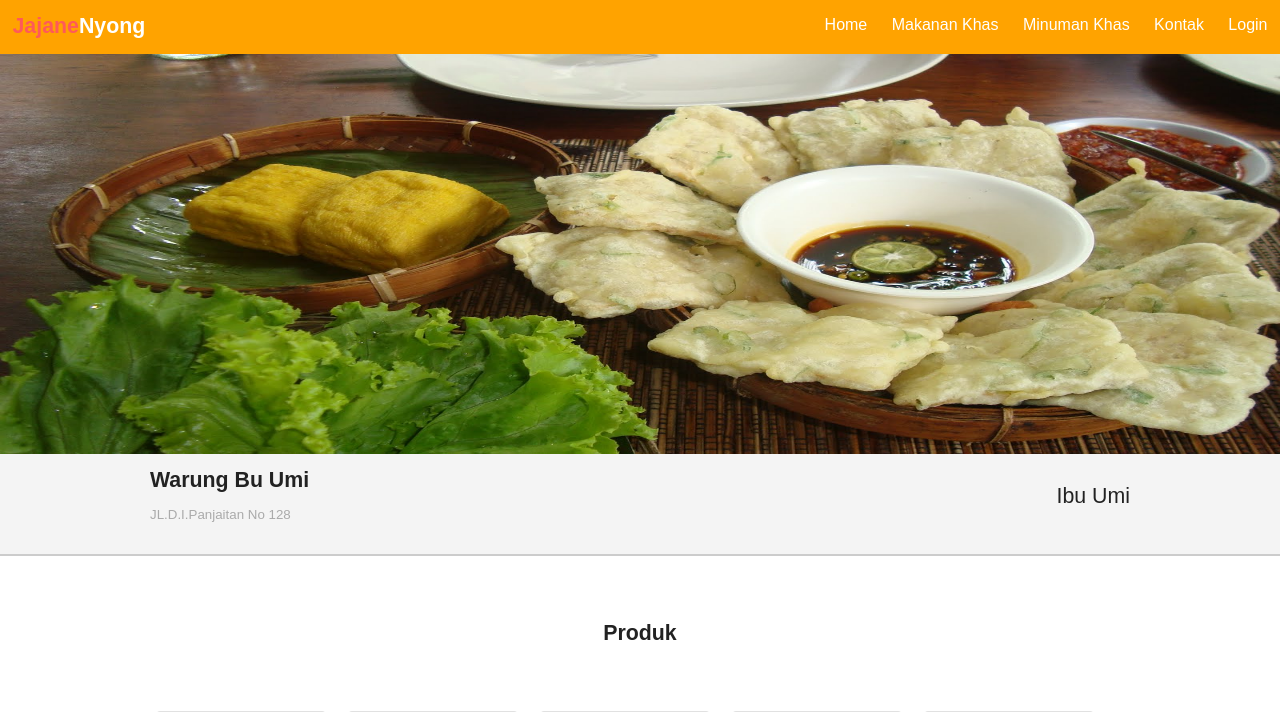
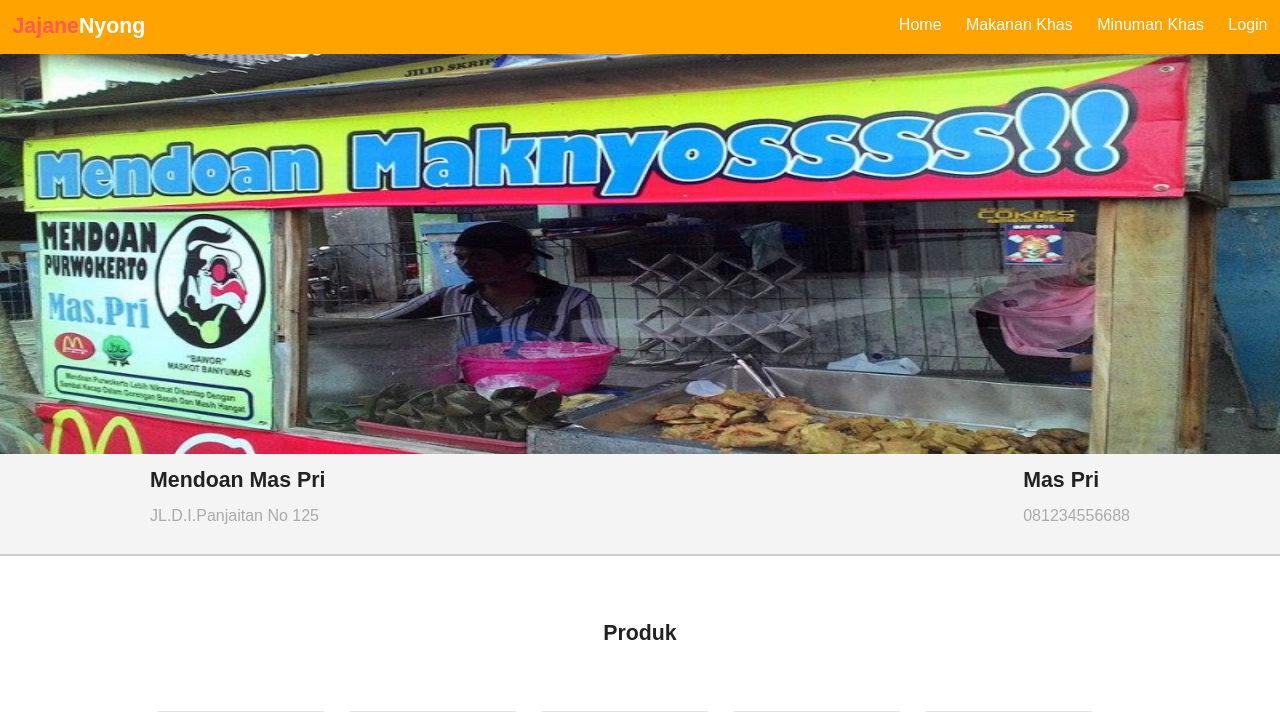
Before and after one commit to AstoMiwanda/Jajane-Nyong, a PHP site: page /toko.php in a window 1280 px wide. Shown: the top 712 px of the page. Run offline with PHP 8.4, Linux system fonts and the light colour scheme.

Commit message:
Add files via upload

```diff
--- a/Hackathon/assets/css/kuliner.css
+++ b/Hackathon/assets/css/kuliner.css
@@ -366,19 +366,14 @@ body{
 	color: #222;
 }
 #toko .tentang h2{
-	font-size: 10pt;
+	font-size: 12pt;
 	font-weight: normal;
+	margin-top: 5px;
 	color: #aaa;
 	margin-left: 150px;
 }
 #toko .title{
 	float: left;
-}
-#toko .pemilik{
-	float: right;
-	font-size: 16pt;
-	color: #222;
-	margin: 30px 150px 0 0;
 }
 #toko .produk-list{
 	width: 990px;
--- a/Hackathon/beranda.php
+++ b/Hackathon/beranda.php
@@ -14,7 +14,6 @@
 				<li><a href="beranda.php">Home</a></li>
 				<li><a href="makananKhas.php">Makanan Khas</a></li>
 				<li><a href="minumanKhas.php">Minuman Khas</a></li>
-				<li><a href="kontak.php">Kontak</a></li>
 				<li><a href="daftar.php">Masuk</a></li>
 			</ul>
 		</div>
--- a/Hackathon/template/header.php
+++ b/Hackathon/template/header.php
@@ -8,7 +8,6 @@
 				<li><a href="beranda.php">Home</a></li>
 				<li><a href="makananKhas.php">Makanan Khas</a></li>
 				<li><a href="minumanKhas.php">Minuman Khas</a></li>
-				<li><a href="kontak.php">Kontak</a></li>
 				<li><a href="daftar.php">Login</a></li>
 			</ul>
 		</div>
--- a/Hackathon/toko.php
+++ b/Hackathon/toko.php
@@ -12,14 +12,17 @@
 
 <div id="toko">
 	<div class="bg">
-		<img src="assets/img/toko.jpg" class="img">
+		<img src="assets/img/toko-mendoan.jpg" class="img">
 	</div>
-	<div class="tentang">
+	<div class="tentang" style="float: left;">
 		<div class="title">
-			<h1>Warung Bu Umi</h1>
-			<h2>JL.D.I.Panjaitan No 128</h2>
+			<h1>Mendoan Mas Pri</h1>
+			<h2>JL.D.I.Panjaitan No 125</h2>
 		</div>
-		<div class="pemilik">Ibu Umi</div>
+		<div class="title" style="float: right;">
+			<h1 style="margin-right: 150px;">Mas Pri</h1>
+			<h2 style="margin-right: 150px;">081234556688</h2>
+		</div>
 	</div>
 	<div class="center" style="padding-bottom: 50px;">
 		<div class="produk-title">Produk</div>
```
Also changed, not shown: Hackathon/assets/js/modal.js (+7 -0 lines), Hackathon/pesan.php (+35 -1 lines), Hackathon/assets/img/toko-mendoan.jpg (added), Hackathon/template/footer.php (line endings or trailing spaces).
